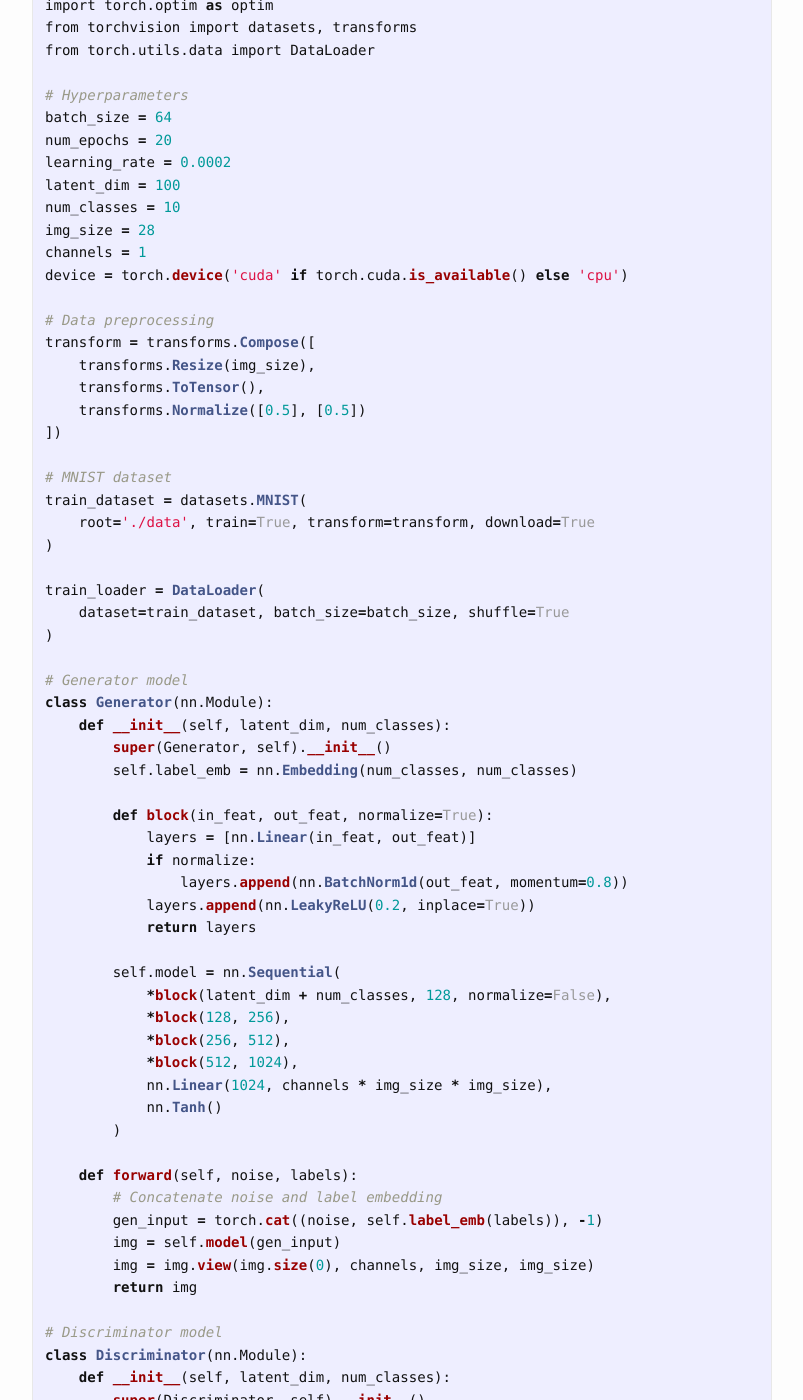
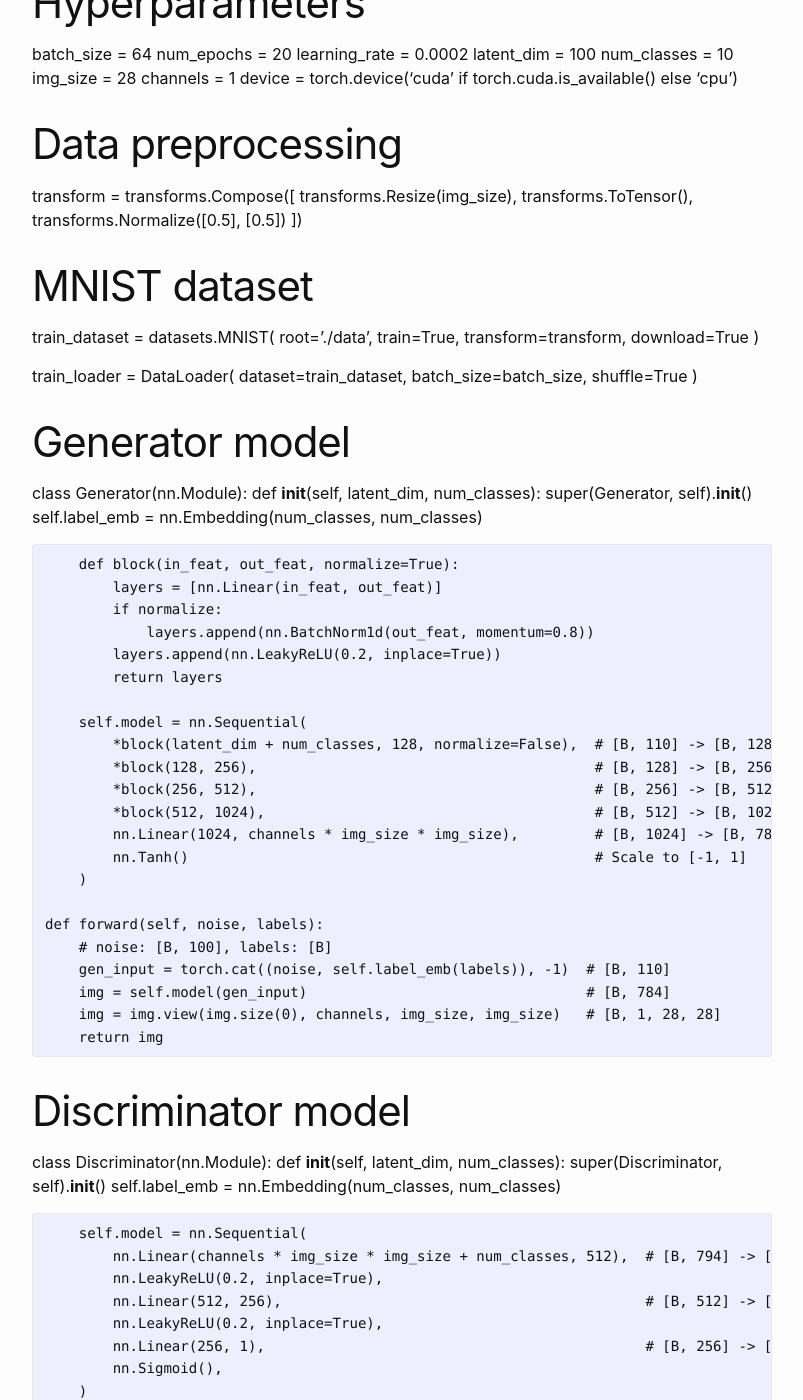
Before and after one commit to panaali/mseyfi.github.io, a Jekyll site: the page built from posts/ConditionalGAN.md, in a window 1280 px wide and 1400 px high, scrolled down 386 px. Shown: the whole window, without its empty margins (238-1041 px from the left). Built offline with Jekyll 4.4.1, drawn with Linux system fonts in a browser that asks for light colours; our own code applies the rules of GitHub Pages for plain Markdown files; some of the changed text lies outside the part shown.

Commit message:
Update ConditionalGAN.md

````diff
--- a/posts/ConditionalGAN.md
+++ b/posts/ConditionalGAN.md
@@ -3,8 +3,6 @@
 ## [![CV](https://img.shields.io/badge/CV-Selected_Topics_in_Computer_Vision-green?style=for-the-badge&logo=github)](../main_page/CV)
 
 Below is a Python implementation of a Conditional Generative Adversarial Network (cGAN) using PyTorch. This example uses the MNIST dataset to generate images conditioned on class labels (digits from 0 to 9).
-
-```python
 import torch
 import torch.nn as nn
 import torch.optim as optim
@@ -51,19 +49,19 @@ class Generator(nn.Module):
             return layers
 
         self.model = nn.Sequential(
-            *block(latent_dim + num_classes, 128, normalize=False),
-            *block(128, 256),
-            *block(256, 512),
-            *block(512, 1024),
-            nn.Linear(1024, channels * img_size * img_size),
-            nn.Tanh()
+            *block(latent_dim + num_classes, 128, normalize=False),  # [B, 110] -> [B, 128]
+            *block(128, 256),                                        # [B, 128] -> [B, 256]
+            *block(256, 512),                                        # [B, 256] -> [B, 512]
+            *block(512, 1024),                                       # [B, 512] -> [B, 1024]
+            nn.Linear(1024, channels * img_size * img_size),         # [B, 1024] -> [B, 784]
+            nn.Tanh()                                                # Scale to [-1, 1]
         )
 
     def forward(self, noise, labels):
-        # Concatenate noise and label embedding
-        gen_input = torch.cat((noise, self.label_emb(labels)), -1)
-        img = self.model(gen_input)
-        img = img.view(img.size(0), channels, img_size, img_size)
+        # noise: [B, 100], labels: [B]
+        gen_input = torch.cat((noise, self.label_emb(labels)), -1)  # [B, 110]
+        img = self.model(gen_input)                                 # [B, 784]
+        img = img.view(img.size(0), channels, img_size, img_size)   # [B, 1, 28, 28]
         return img
 
 # Discriminator model
@@ -73,20 +71,18 @@ class Discriminator(nn.Module):
         self.label_emb = nn.Embedding(num_classes, num_classes)
 
         self.model = nn.Sequential(
-            nn.Linear(channels * img_size * img_size + num_classes, 512),
+            nn.Linear(channels * img_size * img_size + num_classes, 512),  # [B, 794] -> [B, 512]
             nn.LeakyReLU(0.2, inplace=True),
-            nn.Linear(512, 256),
+            nn.Linear(512, 256),                                           # [B, 512] -> [B, 256]
             nn.LeakyReLU(0.2, inplace=True),
-            nn.Linear(256, 1),
+            nn.Linear(256, 1),                                             # [B, 256] -> [B, 1]
             nn.Sigmoid(),
         )
 
     def forward(self, img, labels):
-        # Flatten image
-        img_flat = img.view(img.size(0), -1)
-        # Concatenate image and label embedding
-        d_in = torch.cat((img_flat, self.label_emb(labels)), -1)
-        validity = self.model(d_in)
+        img_flat = img.view(img.size(0), -1)                              # [B, 1, 28, 28] -> [B, 784]
+        d_in = torch.cat((img_flat, self.label_emb(labels)), -1)         # [B, 784] + [B, 10] = [B, 794]
+        validity = self.model(d_in)                                      # [B, 1]
         return validity
 
 # Initialize models
@@ -103,67 +99,42 @@ optimizer_D = optim.Adam(discriminator.parameters(), lr=learning_rate, betas=(0.
 # Training
 for epoch in range(num_epochs):
     for i, (imgs, labels) in enumerate(train_loader):
+        batch_size = imgs.size(0)
+        real_imgs = imgs.to(device)                    # [B, 1, 28, 28]
+        labels = labels.to(device)                     # [B]
 
-        batch_size = imgs.size(0)
-        real_imgs = imgs.to(device)
-        labels = labels.to(device)
-
-        # Adversarial ground truths
-        valid = torch.ones(batch_size, 1, device=device)
-        fake = torch.zeros(batch_size, 1, device=device)
+        # Real and fake labels
+        valid = torch.ones(batch_size, 1, device=device)  # [B, 1]
+        fake = torch.zeros(batch_size, 1, device=device)  # [B, 1]
 
         # -----------------
         #  Train Generator
         # -----------------
-
         optimizer_G.zero_grad()
-
-        # Sample noise and labels as generator input
-        z = torch.randn(batch_size, latent_dim, device=device)
-        gen_labels = torch.randint(0, num_classes, (batch_size,), device=device)
-
-        # Generate images
-        gen_imgs = generator(z, gen_labels)
-
-        # Loss measures generator's ability to fool the discriminator
-        validity = discriminator(gen_imgs, gen_labels)
+        z = torch.randn(batch_size, latent_dim, device=device)       # [B, 100]
+        gen_labels = torch.randint(0, num_classes, (batch_size,), device=device)  # [B]
+        gen_imgs = generator(z, gen_labels)                          # [B, 1, 28, 28]
+        validity = discriminator(gen_imgs, gen_labels)               # [B, 1]
         g_loss = adversarial_loss(validity, valid)
-
         g_loss.backward()
         optimizer_G.step()
 
         # ---------------------
         #  Train Discriminator
         # ---------------------
-
         optimizer_D.zero_grad()
-
-        # Real images
-        real_validity = discriminator(real_imgs, labels)
+        real_validity = discriminator(real_imgs, labels)             # [B, 1]
         d_real_loss = adversarial_loss(real_validity, valid)
-
-        # Fake images
-        fake_validity = discriminator(gen_imgs.detach(), gen_labels)
+        fake_validity = discriminator(gen_imgs.detach(), gen_labels)  # [B, 1]
         d_fake_loss = adversarial_loss(fake_validity, fake)
-
-        # Total discriminator loss
         d_loss = (d_real_loss + d_fake_loss) / 2
-
         d_loss.backward()
         optimizer_D.step()
 
-        # Print training stats
         if i % 400 == 0:
-            print(
-                f"Epoch [{epoch}/{num_epochs}] Batch {i}/{len(train_loader)} \
-Loss D: {d_loss.item():.4f}, loss G: {g_loss.item():.4f}"
-            )
-
-    # (Optional) Save generated images to monitor training progress
-    # You can use torchvision.utils.save_image here
+            print(f"Epoch [{epoch}/{num_epochs}] Batch {i}/{len(train_loader)} Loss D: {d_loss.item():.4f}, loss G: {g_loss.item():.4f}")
 
 print("Training finished.")
-```
 
 **Explanation:**
 
````
